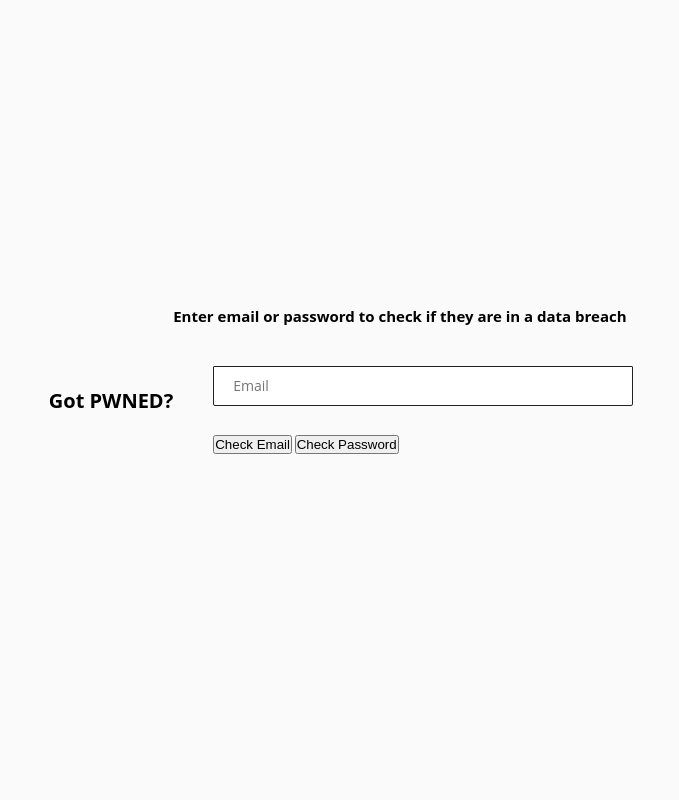
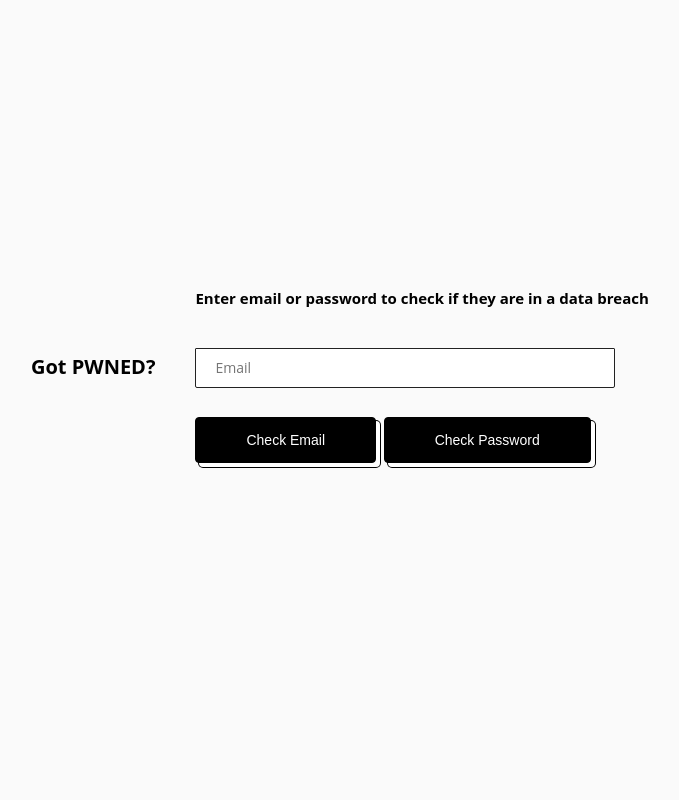
Before and after one commit to coling154/haveYouBeenBreached, a Flask app: page / in a window 1280 px wide. Shown: the whole page, without its empty margins (279-958 px from the left). Run offline with Flask 3, Linux system fonts and the light colour scheme.

Commit message:
Added flash messaging to front end which will be used to alert users if password is found in database. Also worked on front end styling.

```diff
--- a/app.py
+++ b/app.py
@@ -3,10 +3,12 @@
 #
 # Description: This is the main flask application. This script
 # initializes the app, and handles all http requests & api calls.
-from flask import Flask, request, render_template, redirect, url_for
+from flask import Flask, request, render_template, redirect, url_for, flash
+from flaskr import sql
 import hashlib
-from flaskr import sql
 app = Flask(__name__, static_folder="static")
+
+app.config['SECRET_KEY'] = "secretkey"
 
 # Landing page for app
 @app.route('/')
@@ -22,9 +24,11 @@ def checkPass():
 
       # If password is in database redirect to according page
       if sql.checkPassword(pwd, 1):
-         return redirect(url_for('passIn'))
+         flash("WARNING: Your password has been breached!", "danger")
+         return redirect("/")
       else:
-         return redirect(url_for('index'))
+         flash("ALL GOOD: Your password has not been breached... live to fight another day", "good")
+         return redirect("/")
 
 # Handles the Check Email button
 @app.route('/checkEmail', methods = ["POST"])
@@ -35,18 +39,12 @@ def checkEmail():
 
       # If the email is in the database redirect to the according page
       if sql.checkEmail(email, 1):
-         return redirect(url_for('emailIn'))
+         flash("WARNING: Your email has been breached!", "danger")
+         return redirect("/")
       else:
-         return redirect(url_for('index'))
+         flash("ALL GOOD: Your email has not been breached... live to fight another day", "good")
+         return redirect("/")
 
 
-@app.route('/Breached-Password')
-def passIn():
-   return render_template('passWarning.html')
-
-@app.route('/Breached-Email')
-def emailIn():
-   return render_template('emailWarning.html')
-
 if __name__ == '__main__':
-   app.run()
+   app.run(debug=True)
--- a/static/style.css
+++ b/static/style.css
@@ -25,7 +25,7 @@ html {
 }
 
 body {
-  background-color: #fafafa;
+  background-color: #fafafaf1;
   height: 100vh;
   width: 100%;
   overflow-x: hidden;
@@ -39,6 +39,81 @@ body {
 /* ############ Everything below is the GOOD STUFF ############ */
 /* ############################################################ */
 
+.Main {
+  display: block;
+  min-width: 660px;
+}
+
+.input {
+  display: flex;
+  align-self: center;
+}
+.alert{
+  align-self: center;
+  font-size: large;
+  align-items: center;
+  text-align: center;
+}
+
+.danger {
+  color:Tomato;
+}
+
+.good {
+  color:mediumseagreen
+}
+
+/* CSS */
+.button-50 {
+  appearance: button;
+  background-color: #000;
+  background-image: none;
+  border: 1px solid #000;
+  border-radius: 4px;
+  box-shadow: #fff 4px 4px 0 0,#000 4px 4px 0 1px;
+  box-sizing: border-box;
+  color: #fff;
+  cursor: pointer;
+  display: inline-block;
+  font-family: ITCAvantGardeStd-Bk,Arial,sans-serif;
+  font-size: 14px;
+  font-weight: 400;
+  line-height: 20px;
+  margin: 0 5px 10px 0;
+  overflow: visible;
+  padding: 12px 40px;
+  text-align: center;
+  text-transform: none;
+  touch-action: manipulation;
+  user-select: none;
+  -webkit-user-select: none;
+  vertical-align: middle;
+  white-space: nowrap;
+}
+
+.button-50:focus {
+  text-decoration: none;
+}
+
+.button-50:hover {
+  text-decoration: none;
+}
+
+.button-50:active {
+  box-shadow: rgba(0, 0, 0, .125) 0 3px 5px inset;
+  outline: 0;
+}
+
+.button-50:not([disabled]):active {
+  box-shadow: #fff 2px 2px 0 0, #000 2px 2px 0 1px;
+  transform: translate(2px, 2px);
+}
+
+@media (min-width: 768px) {
+  .button-50 {
+    padding: 12px 50px;
+  }
+}
 form {
   width: 100%;
   padding: 40px;
--- a/templates/landing.html
+++ b/templates/landing.html
@@ -4,17 +4,30 @@
         <link rel="icon" type="image/png" href="/static/favicon.png" />
     </head>
     <body>
-        <h1>Got PWNED?</h1>
-        <div class="container">
-            <h2>Enter email or password to check if they are in a data breach</h2>
-            <form method="POST">
+        <div class="Main">
+            <div class = "input">
+                <h1 id="title" style="border-right-style: solid;border-right-width: 0px;padding-right: 0px;border-bottom-width: 0px;border-bottom-style: solid;padding-bottom: 0px;margin-top: 65px;">Got PWNED?</h1>
+                <div class="container">
+                    <h2 style="margin-left: 40px;">Enter email or password to check if they are in a data breach</h2>
+                    <form method="POST">
 
-                <input type="email" placeholder="Email" name="value" class="form-input"></input>
-                <label for="email" class="form-label">Email</label>
+                        <input type="email" placeholder="Email" name="value" class="form-input"></input>
+                        <label for="email" class="form-label">Email</label>
 
-                <button type="submit" formaction="/checkEmail">Check Email</button>
-                <button type="submit" formaction="/checkPass">Check Password</button>
-            </form>
+                        <button class="button-50" type="submit" formaction="/checkEmail">Check Email</button>
+                        <button class="button-50" type="submit" formaction="/checkPass">Check Password</button>
+                    </form>
+                </div>
+            </div>
+            {% with messages = get_flashed_messages(with_categories=True) %}
+            {% if messages %}
+            {% for category, message in messages %}
+            <div class="alert {{category}}">
+                <strong>{{ message }}</strong>
+            </div>
+            {% endfor %}
+            {% endif %}
+            {% endwith %}
         </div>
     </body>
 </html>
```
Also changed, not shown: input.py (+15 -10 lines), templates/emailWarning.html (deleted), templates/passWarning.html (deleted).
